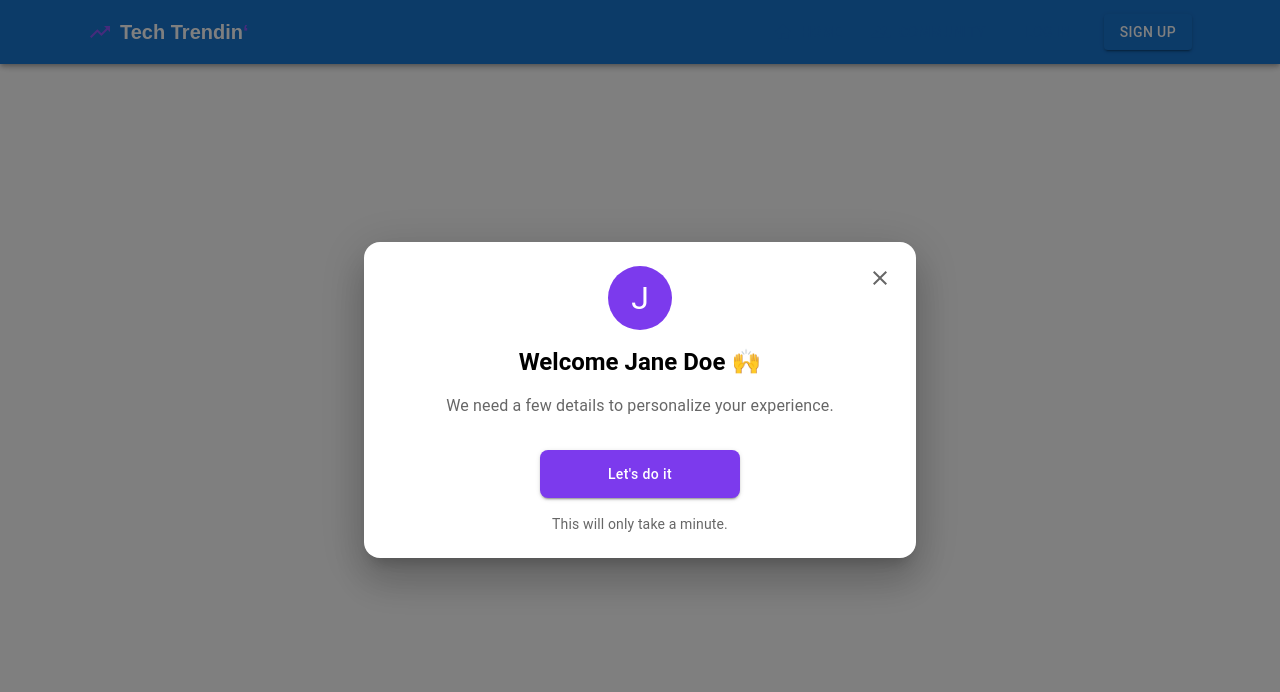
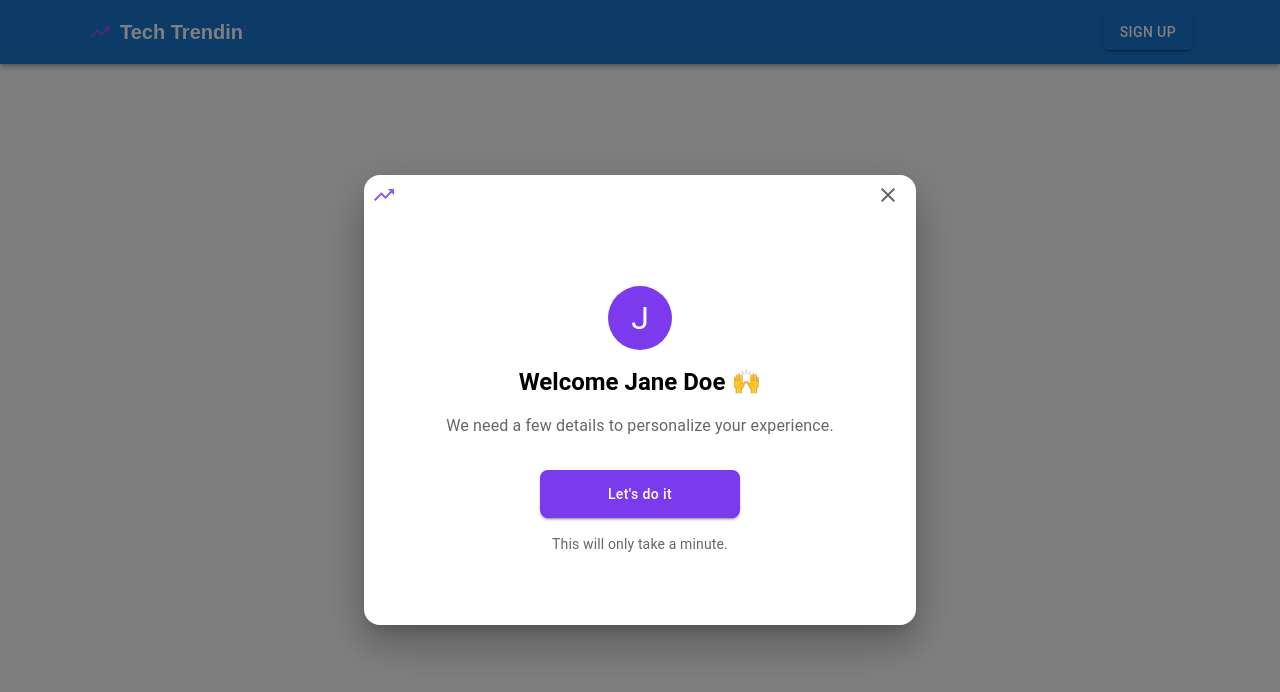
Before and after one commit to wayneleon1/kiglance_challenge, a Next.js app: page / in a window 1280 px wide. Both pictures are taken after a click on the button "LET’S GET STARTED!". Shown: the top 692 px of the page. Built offline with nearby package versions, Linux system fonts and the light colour scheme.

Commit message:
fix Box sizing

```diff
--- a/src/components/ui/MultiStepModal.tsx
+++ b/src/components/ui/MultiStepModal.tsx
@@ -1,3 +1,4 @@
+/* eslint-disable react/no-unescaped-entities */
 import React, { useState } from "react";
 import {
   Box,
@@ -11,6 +12,7 @@ import {
 } from "@mui/material";
 import CloseIcon from "@mui/icons-material/Close";
 import CheckIcon from "@mui/icons-material/Check";
+import TrendingUpIcon from "@mui/icons-material/TrendingUp";
 
 interface MultiStepModalProps {
   open: boolean;
@@ -27,7 +29,7 @@ const StepIndicator: React.FC<StepIndicatorProps> = ({
   currentStep,
 }) => {
   return (
-    <Box sx={{ width: "80%", px: 3, pt: 3 }}>
+    <Box sx={{ width: "100%", mt: 1 }}>
       <Box sx={{ display: "flex", gap: 1 }}>
         {[...Array(totalSteps)].map((_, index) => (
           <Box
@@ -115,7 +117,7 @@ const MultiStepModal: React.FC<MultiStepModalProps> = ({
                 width: "200px",
               }}
             >
-              Let&apos;s do it
+              Let's do it
             </Button>
             <Typography variant="body2" sx={{ mt: 2, color: "text.secondary" }}>
               This will only take a minute.
@@ -202,7 +204,7 @@ const MultiStepModal: React.FC<MultiStepModalProps> = ({
           <Box sx={{ p: 3 }}>
             <Typography
               variant="h6"
-              sx={{ mb: 4, fontWeight: "bold", textAlign: "center" }}
+              sx={{ m: 2, fontWeight: "bold", textAlign: "center" }}
             >
               What is your main work responsibility?
             </Typography>
@@ -243,7 +245,7 @@ const MultiStepModal: React.FC<MultiStepModalProps> = ({
                               border: "1px solid #D1D5DB",
                             },
                             textTransform: "none",
-                            height: "56px",
+                            height: "40px",
                           }}
                         >
                           {responsibility}
@@ -358,7 +360,7 @@ const MultiStepModal: React.FC<MultiStepModalProps> = ({
     return (
       <Box
         sx={{
-          p: 3,
+          p: 2,
           display: "flex",
           justifyContent: "space-between",
           alignItems: "center",
@@ -426,27 +428,35 @@ const MultiStepModal: React.FC<MultiStepModalProps> = ({
             position: "relative",
             width: "100%",
             overflow: "hidden",
+            maxHeight: "450px",
+            height: "450px",
+            display: "flex",
+            flexDirection: "column",
+            justifyContent: "center",
           }}
         >
+          <div>
+            <div className="flex justify-between items-center px-2">
+              <TrendingUpIcon className="text-main" />
               <IconButton
                 onClick={handleClose}
                 sx={{
-              position: "absolute",
-              right: 16,
-              top: 16,
                   color: "text.secondary",
-              zIndex: 1,
                 }}
               >
                 <CloseIcon />
               </IconButton>
+            </div>
 
             {activeStep !== 0 && activeStep !== 4 && (
               <StepIndicator totalSteps={totalSteps} currentStep={activeStep} />
             )}
+          </div>
 
+          <div className="flex-1  overflow-y-auto flex flex-col justify-center">
             {getStepContent(activeStep)}
-          {renderNavigation()}
+          </div>
+          <div>{renderNavigation()}</div>
         </Box>
       </Container>
     </Modal>
```
Lines whose indentation alone changed are shown as unchanged.
